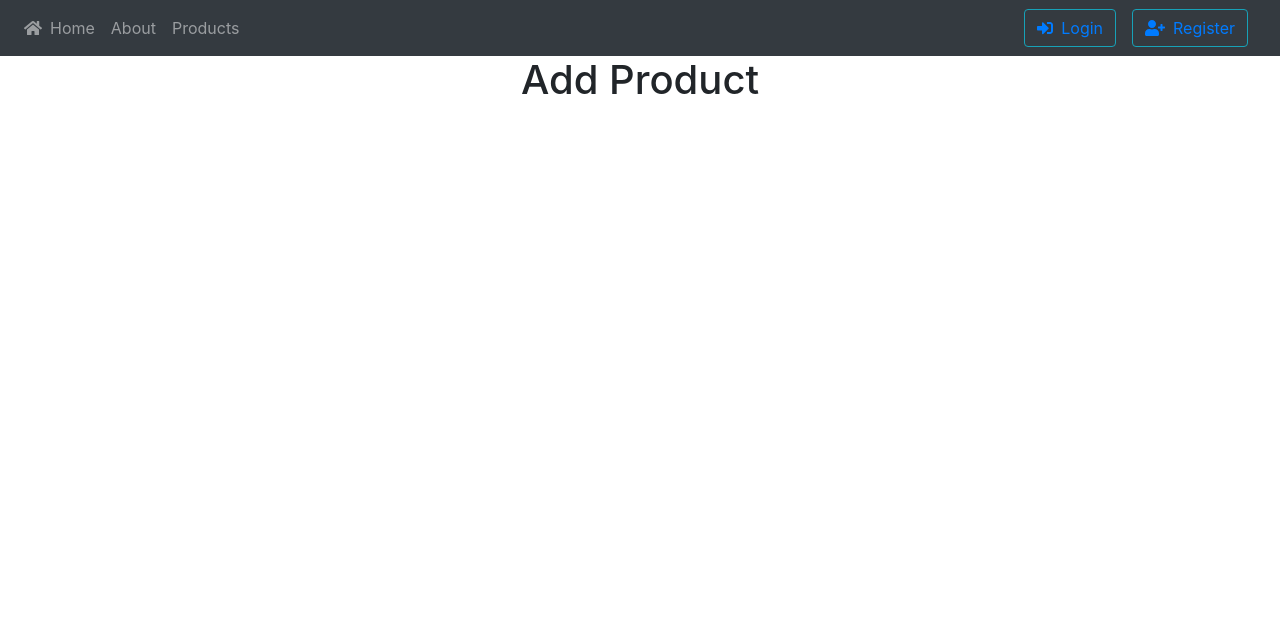
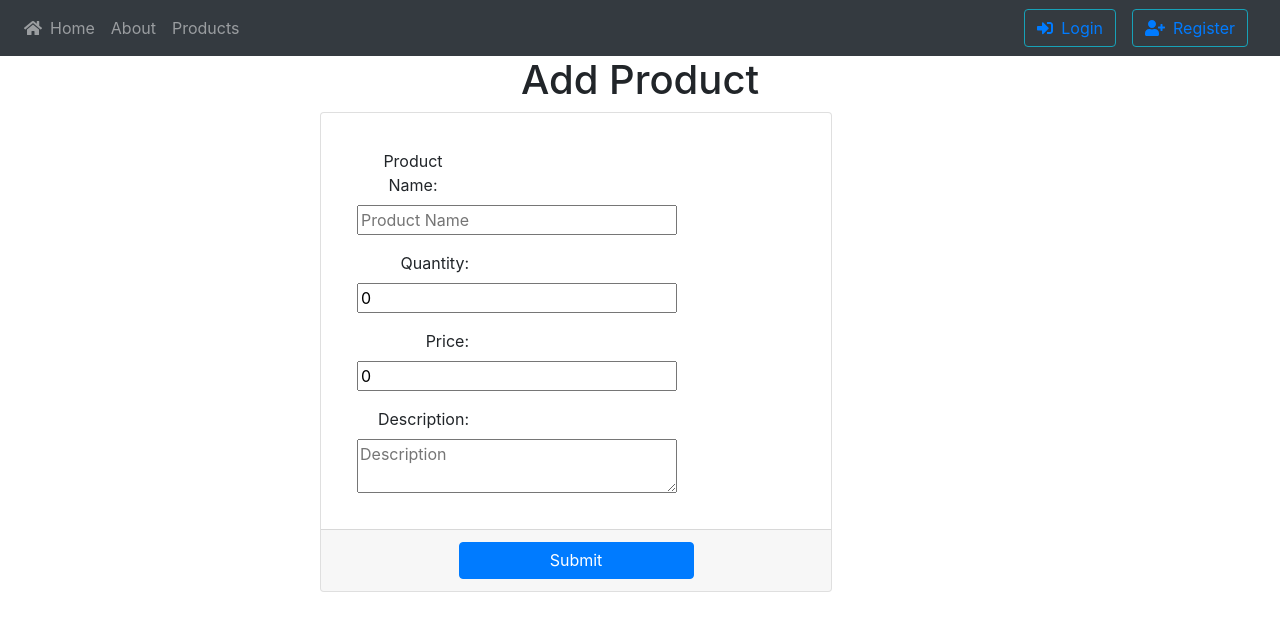
Before and after one commit to fToledo29/react_capstonex, a React (Create React App) app: page /addProduct in a window 1280 px wide. Shown: the top 630 px of the page. Built offline with nearby package versions, Linux system fonts and the light colour scheme; data requests are answered from the project's data file.

Commit message:
Implementing Add products section

```diff
--- a/db.json
+++ b/db.json
@@ -15,6 +15,44 @@
       "manufacturer": "HP",
       "price": 1000,
       "quantity": 15
+    },
+    {
+      "productName": "Fernando",
+      "quantity": 252,
+      "price": 65,
+      "id": "36c58b52-4676-484f-8b9f-31914784ae5b"
+    },
+    {
+      "productName": "Toledo",
+      "quantity": 45,
+      "price": 56,
+      "id": "8d6ef680-edef-406e-9cfc-cdd702776519"
+    },
+    {
+      "productName": "Jorge",
+      "quantity": 0,
+      "price": 0,
+      "id": "6f3307ee-a176-432c-8e64-877930878f44"
+    },
+    {
+      "productName": "Fernando",
+      "quantity": 566,
+      "price": 656,
+      "id": "c72b1f95-b62e-446e-88a0-3ed13fc9d2b9"
+    },
+    {
+      "description": "Dolor incididunt Lorem aliqua minim nulla anim ullamco amet ut consequat cillum exercitation sit enim.",
+      "productName": "Fernando",
+      "quantity": 656,
+      "price": 65,
+      "id": "1826b9a8-1739-4a1e-94e1-8af9eff14015"
+    },
+    {
+      "description": "Eu sint occaecat mollit elit reprehenderit et quis excepteur adipisicing aute.",
+      "productName": "TV LSD",
+      "quantity": 654,
+      "price": 656,
+      "id": "7bc94a67-7435-462f-b9f2-006dabf40634"
     }
   ],
   "users": [
--- a/package.json
+++ b/package.json
@@ -12,6 +12,7 @@
     "@testing-library/user-event": "^7.1.2",
     "axios": "^0.20.0",
     "bootstrap": "^4.5.2",
+    "formik": "^2.2.2",
     "json-server": "^0.16.2",
     "react": "^16.13.1",
     "react-bootstrap": "^1.3.0",
@@ -21,7 +22,9 @@
     "react-scripts": "3.4.3",
     "redux": "^4.0.5",
     "redux-thunk": "^2.3.0",
-    "uuidv4": "^6.2.3"
+    "toastr": "^2.1.4",
+    "uuidv4": "^5.0.1",
+    "yup": "^0.29.3"
   },
   "scripts": {
     "start": "react-scripts start",
--- a/src/App.js
+++ b/src/App.js
@@ -15,6 +15,7 @@ import { fas } from '@fortawesome/free-solid-svg-icons';
 import AllProductsPage from './components/productManagemen/all-products-page/all-products-page';
 import { Register } from './components/authentication/registration/register/register';
 import { AddProduct } from './components/productManagemen/addProduct/addProduct';
+import AddProductPage from './components/productManagemen/addProduct/addProductPage/addProductPage';
 library.add(fas);
 
 function App() {
@@ -28,7 +29,7 @@ function App() {
 				<Route path="/login" component={SignIn} />
 				<Route path="/register" component={Register} />
 				<Route path="/products" component={AllProductsPage} />
-				<Route path="/addProduct" component={AddProduct} />
+				<Route path="/addProduct" component={AddProductPage} />
 				{/*
 				<Route path="/product/:productName" component={ProductDetail} /> */}
 			</Switch>
--- a/src/api-collection/productApi.js
+++ b/src/api-collection/productApi.js
@@ -1,13 +1,22 @@
 import axios from 'axios';
-import uuid from 'uuidv4';
+import uuidv4 from 'uuidv4';
+// import { uuid } from 'uuidv4';
 
 export default class ProductsApi {
 
 	static saveProduct(product) {
 
-		product.id = uuid();
+		product.id = uuidv4();
 
-		return axios.post('http://localhost:3004/products/', product).then(res => res.data);
+		// console.log('[Test - uuid]: ', uuid)
+
+		// console.log('[Test - uuidv4]: ', uuidv4());
+
+		return axios.post('http://localhost:3004/products/', product).then(res => res.data)
+		.catch(error => {
+
+			console.log('[Error calling endpoint products]: ', error)
+		});
 	}
 
 	static getAllProducts() {
--- /dev/null
+++ b/src/components/productManagemen/addProduct/addForm/addForm.css
@@ -0,0 +1,54 @@
+.product-form {
+	margin-left: auto;
+	margin-right: auto;
+	width: 40rem;
+	height: 15rem;
+	display: flex;
+	flex-flow: column;
+}
+
+.product-form .product-form-container label {
+
+	width: 10rem;
+	padding-right: 3rem;
+	justify-content: flex-end;
+	display: flex;
+}
+
+.add-buttons .add-button {
+	width: calc(100% / 2);
+	margin: 0 10px;
+	padding: 0px;
+	height: 2.3rem;
+	display: grid;
+	align-content: center;
+}
+
+.add-buttons {
+	justify-content: center;
+	display: flex;
+}
+
+.product-form button {
+	align-self: center;
+	width: 10rem;
+}
+
+.product-form-container {
+	margin: 1rem;
+	display: flex;
+	justify-content: space-between;
+	flex-flow: wrap;
+}
+
+.product-form-container .form-field {
+	margin-right: .5rem;
+	width: 20rem;
+}
+
+.product-form-container span {
+	display: block;
+	float: right;
+	text-align: end;
+	width: 100%;
+}
--- /dev/null
+++ b/src/components/productManagemen/addProduct/addForm/addForm.js
@@ -0,0 +1,96 @@
+import React from 'react';
+import { withFormik, Form, Field } from 'formik';
+import './addForm.css';
+import * as Yup from 'yup';
+import {
+	Button,
+	Card,
+	// FormControl
+} from 'react-bootstrap';
+
+export const AddForm = ({ values, errors, touched, isSubmitting }) => {
+
+	return (
+		<div>
+			<Form className="product-form">
+				<Card className="text-center sign-in-card" bg="Info">
+
+					<Card.Body>
+
+						<div className="product-form-container">
+							<label>Product Name:</label>
+							<Field
+							className="form-field"
+							type="text"
+							value={values.productName}
+							name="productName"
+							placeholder="Product Name"/>
+							{touched.productName && errors.productName && <span style={{color: "red"}}>{errors.productName}</span> }
+						</div>
+
+						<div className="product-form-container">
+							<label>Quantity:</label>
+							<Field
+							className="form-field"
+							type="number"
+							value={values.quantity}
+							name="quantity"
+							placeholder="Quantity"/>
+							{touched.quantity && errors.quantity && <span style={{color: "red"}}>{errors.quantity}</span> }
+						</div>
+
+						<div className="product-form-container">
+							<label>Price:</label>
+							<Field
+							className="form-field"
+							type="number"
+							value={values.price}
+							name="price"
+							placeholder="Price"/>
+							{touched.price && errors.price && <span style={{color: "red"}}>{errors.price}</span> }
+						</div>
+
+						<div className="product-form-container">
+							<label>Description:</label>
+							<Field
+							className="form-field"
+							as="textarea"
+							name="description"
+							placeholder="Description"/>
+						</div>
+
+					</Card.Body>
+
+					<Card.Footer className="add-buttons">
+
+						<Button className="add-button" type="submit" disabled={isSubmitting}>Submit</Button>
+
+					</Card.Footer>
+
+				</Card>
+			</Form>
+		</div>
+	)
+}
+
+const FormikAddForm = withFormik({
+	mapPropsToValues({description, productName, quantity, price}){
+		return {
+			description: description || '',
+			productName: productName || '',
+			quantity: quantity || 0,
+			price: price || 0,
+			id: null,
+		};
+	},
+	validationSchema: Yup.object().shape({
+		productName: Yup.string().required('Product Name is required!'),
+		quantity: Yup.number().required('Quantity is required!'),
+		price: Yup.number().required('Price is required!'),
+	}),
+	handleSubmit(values, { props }) {
+		props.onSave(values);
+	}
+})(AddForm);
+
+export default FormikAddForm;
--- /dev/null
+++ b/src/components/productManagemen/addProduct/addProductPage/addProductPage.js
@@ -0,0 +1,51 @@
+
+import React from 'react';
+import * as productActions from '../../../../redux/actions/productActions';
+import { withRouter } from 'react-router-dom';
+import FormikAddForm from '../addForm/addForm';
+import { bindActionCreators } from 'redux';
+import { connect } from 'react-redux';
+import toastr from 'toastr';
+
+
+class AddProductPage extends React.Component {
+
+	constructor(props) {
+		super(props);
+		this.saveProduct = this.saveProduct.bind(this);
+	}
+
+	saveProduct(product) {
+
+		this.props.actions.addProduct(product)
+		.then(() => toastr.success('User added'))
+		.catch(error => {
+			alert(error)
+		})
+		this.props.history.push('/products');
+	}
+
+
+	render() {
+		return (
+			<>
+				<h1>Add Product</h1>
+				<FormikAddForm onSave={this.saveProduct}></FormikAddForm>
+			</>
+		)
+	}
+}
+
+function mapStateToProps(state, ownProps) {
+	return {
+		products: state.products
+	}
+}
+
+function mapDispatchToProps(dispatch) {
+	return {
+		actions: bindActionCreators(productActions, dispatch)
+	}
+}
+
+export default connect(mapStateToProps, mapDispatchToProps)(withRouter(AddProductPage));
--- a/src/components/productManagemen/all-products-page/all-products-page.js
+++ b/src/components/productManagemen/all-products-page/all-products-page.js
@@ -1,7 +1,7 @@
 import React from 'react';
 import './all-products-page.css';
 import { Link } from 'react-router-dom';
-import * as productActions from '../../../redux/actions/product-actions';
+import * as productActions from '../../../redux/actions/productActions';
 import { bindActionCreators } from 'redux';
 import { connect } from 'react-redux';
 import { ProductList } from './viewProductList/viewProductList';
--- a/src/index.js
+++ b/src/index.js
@@ -5,7 +5,7 @@ import App from './App';
 import * as serviceWorker from './serviceWorker';
 import 'bootstrap/dist/css/bootstrap.min.css';
 import configureStore from './redux/store/configure-store';
-import { loadProducts } from './redux/actions/product-actions';
+import { loadProducts } from './redux/actions/productActions';
 import { Provider } from 'react-redux';
 
 const store = configureStore();
```
Also changed, not shown: src/components/productManagemen/addProduct/addProductPage/addProductPage.css (added), src/redux/actions/productActions.js (renamed from src/redux/actions/product-actions.js), 1 other file (tests, documents, lock files or other folders). Lines whose indentation alone changed are shown as unchanged.
